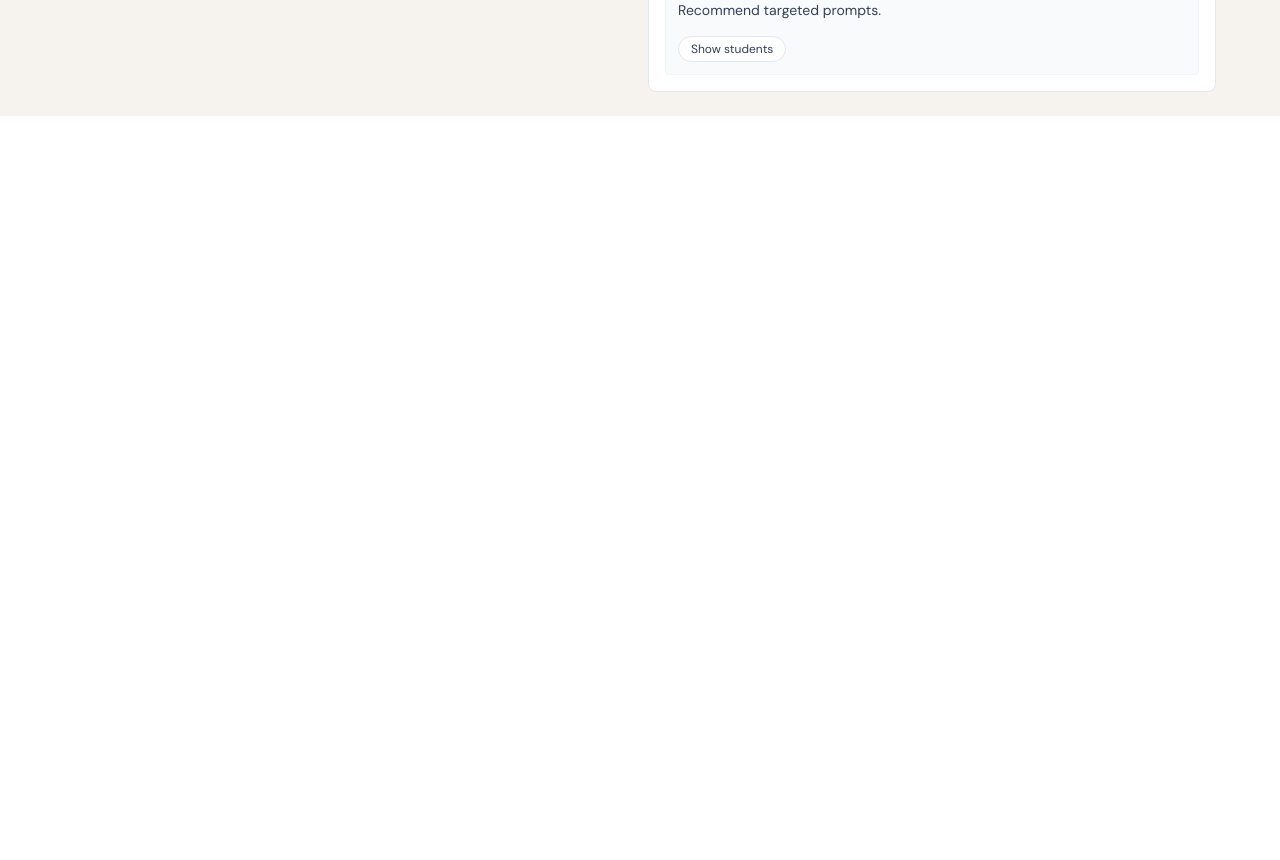
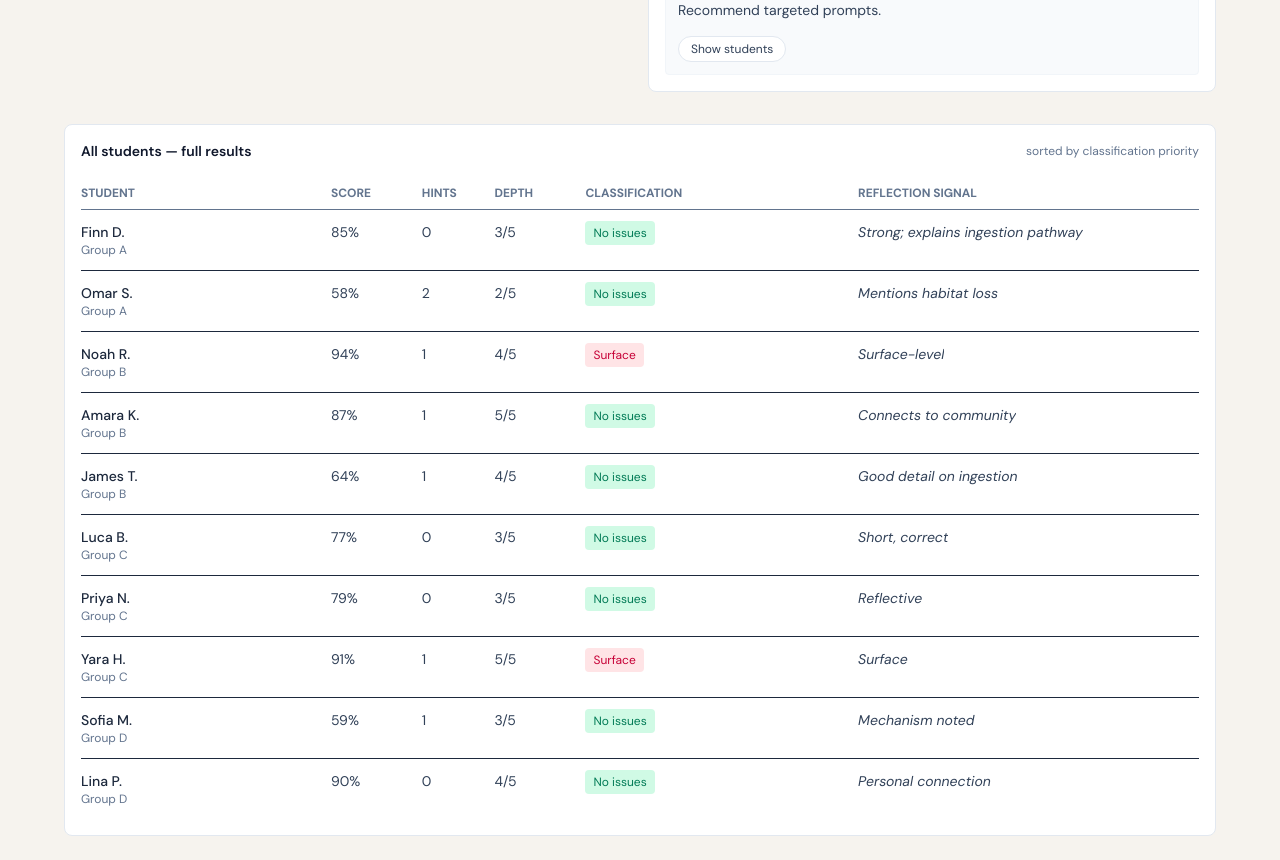
Before and after one commit to akhila-ovr/master-thesis, a Svelte app: page / in a window 1280 px wide. Shown: the part 1260-2120 px from the top of the page. Before the commit the page ends 1376 px from the top, so only its background shows below. Built offline with nearby package versions, Linux system fonts and the light colour scheme.

Commit message:
Add the student table

```diff
--- a/src/App.svelte
+++ b/src/App.svelte
@@ -270,6 +270,41 @@
     tasks[i] = { ...t, done: true };
     tasks = tasks.slice();
   }
+
+  // Helpers for student table (simple deterministic heuristics)
+  function computeScore(name: string) {
+    const sum = name.split("").reduce((acc, ch) => acc + ch.charCodeAt(0), 0);
+    return 50 + (sum % 46); // 50..95
+  }
+
+  function computeHints(_name: string) {
+    return Math.floor(Math.random() * 3); // 0..2 (placeholder)
+  }
+
+  function computeDepth(name: string) {
+    const sum = name.split("").reduce((acc, ch) => acc + ch.charCodeAt(0), 0);
+    return 2 + (sum % 4); // 2..5
+  }
+
+  function classificationLabel(s: any) {
+    const txt = (s.summary || "").toLowerCase();
+    if (txt.includes("surface")) return "Surface";
+    if (txt.includes("error") || txt.includes("not sure")) return "Error";
+    return "No issues";
+  }
+
+  function classificationClass(s: any) {
+    const lab = classificationLabel(s);
+    if (lab === "Error") return "text-red-700 bg-red-100";
+    if (lab === "Surface") return "text-rose-700 bg-rose-100";
+    return "text-emerald-700 bg-emerald-100";
+  }
+
+  function truncate(t: string, n: number) {
+    if (!t) return "";
+    return t.length > n ? t.slice(0, n - 1) + "…" : t;
+  }
+
 </script>
 
 <main class="min-h-screen bg-[#f6f3ee] text-slate-800 p-6">
@@ -386,7 +421,7 @@
         <StudentGroups {students} {groups} />
       </div>
     </section>
-  </div>
+
   <TasksList
     {tasks}
     open={tasksOpen}
@@ -395,4 +430,70 @@
     onRemove={removeTask}
     on:done={(e) => markTaskDone(e.detail)}
   />
+
+  <!-- All students — full results -->
+  <div class="mt-8">
+    <div class="rounded-lg border border-slate-200 bg-white p-4">
+      <div class="flex items-center justify-between mb-4">
+        <h2 class="text-sm font-semibold text-slate-900">
+          All students — full results
+        </h2>
+        <div class="text-xs text-slate-500">
+          sorted by classification priority
+        </div>
+      </div>
+
+      <div class="overflow-x-auto">
+        <table class="w-full text-left text-sm table-fixed min-w-0">
+          <colgroup>
+            <col style="width:220px" />
+            <col style="width:80px" />
+            <col style="width:64px" />
+            <col style="width:80px" />
+            <col style="width:240px" />
+            <col style="width:300px" />
+          </colgroup>
+          <thead>
+            <tr class="text-xs text-slate-500 border-b">
+              <th class="py-2">STUDENT</th>
+              <th class="py-2">SCORE</th>
+              <th class="py-2">HINTS</th>
+              <th class="py-2">DEPTH</th>
+              <th class="py-2">CLASSIFICATION</th>
+              <th class="py-2">REFLECTION SIGNAL</th>
+            </tr>
+          </thead>
+          <tbody class="divide-y">
+            {#each students as s, i}
+              <tr class="align-top">
+                <td class="py-3 pr-4">
+                  <div class="font-medium">{s.name}</div>
+                  <div class="text-xs text-slate-500">Group {s.group}</div>
+                </td>
+                <td class="py-3 pr-4 text-slate-700">{computeScore(s.name)}%</td
+                >
+                <td class="py-3 pr-4 text-slate-700">{computeHints(s.name)}</td>
+                <td class="py-3 pr-4 text-slate-700"
+                  >{computeDepth(s.name)}/5</td
+                >
+                <td class="py-3 pr-4">
+                  <span
+                    class="text-xs rounded px-2 py-1 {classificationClass(s)}"
+                    >{classificationLabel(s)}</span
+                  >
+                </td>
+                <td class="py-3 pr-4 text-slate-700 italic">
+                  <div class="flex items-start justify-between gap-3">
+                    <div class="truncate max-w-[30ch]">{s.summary}</div>
+                  </div>
+
+                </td>
+              </tr>
+            {/each}
+          </tbody>
+        </table>
+      </div>
+    </div>
+  </div>
+  </div>
 </main>
```
Also changed, not shown: src/app.css (+10 -2 lines).
